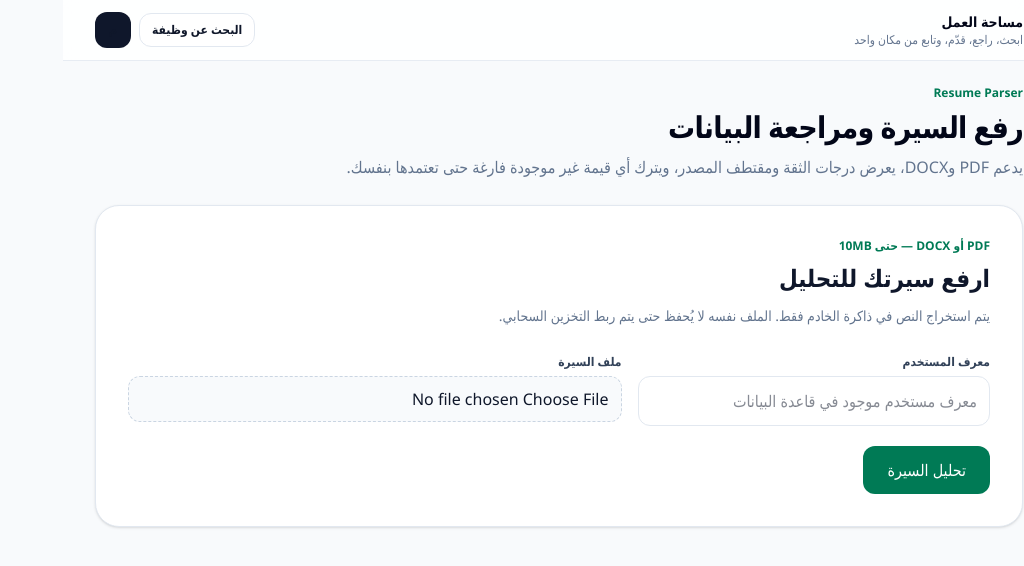
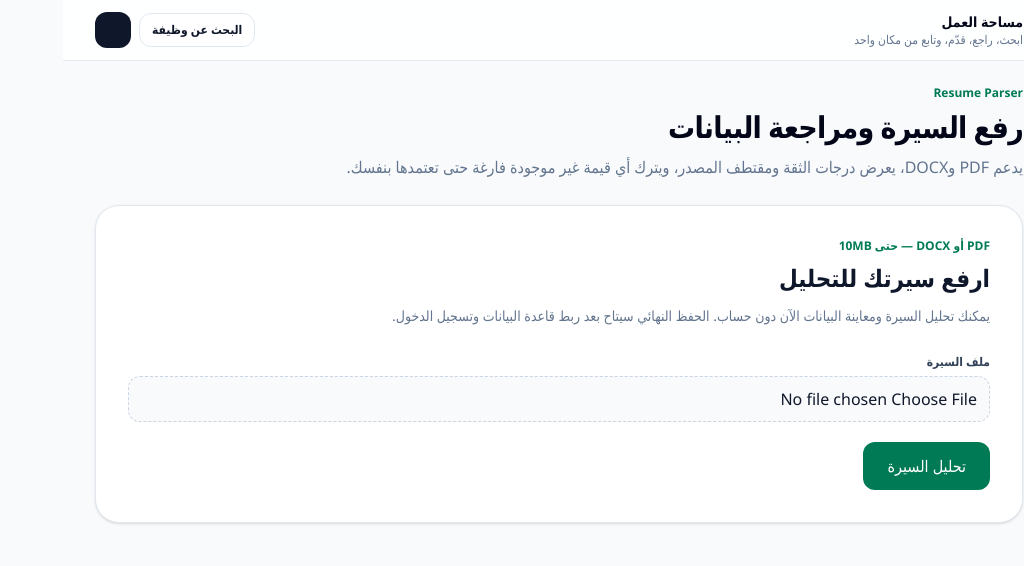
Before and after one commit to Mohammed-3bgarino0-lgtm/job-tracker-platform, a Next.js app in the folder apps/web/: page /resume in a window 1280 px wide. Shown: the top 566 px of the page, without its empty margins (256-1280 px from the left). Built offline with nearby package versions, Linux system fonts and the light colour scheme.

Commit message:
Remove manual user ID from resume analysis flow

```diff
--- a/apps/web/src/components/resume/ResumeWorkflow.tsx
+++ b/apps/web/src/components/resume/ResumeWorkflow.tsx
@@ -5,9 +5,12 @@ import { useState } from 'react';
 import { ResumeReviewForm } from './ResumeReviewForm';
 
 interface ParseResponse {
-  extractionId: string;
+  extractionId: string | null;
   confidenceScore: number;
   data: ParsedResumeData;
+  canApprove: boolean;
+  mode: 'preview' | 'persisted';
+  databaseConfigured: boolean;
   storage: {
     persisted: boolean;
     message: string;
@@ -16,7 +19,6 @@ interface ParseResponse {
 }
 
 export function ResumeWorkflow() {
-  const [userId, setUserId] = useState('');
   const [file, setFile] = useState<File | null>(null);
   const [result, setResult] = useState<ParseResponse | null>(null);
   const [isUploading, setIsUploading] = useState(false);
@@ -24,8 +26,8 @@ export function ResumeWorkflow() {
   const [error, setError] = useState<string | null>(null);
 
   async function uploadResume() {
-    if (!file || !userId.trim()) {
-      setError('اختر ملف السيرة وأدخل معرف المستخدم.');
+    if (!file) {
+      setError('اختر ملف السيرة أولًا.');
       return;
     }
 
@@ -37,7 +39,6 @@ export function ResumeWorkflow() {
     try {
       const formData = new FormData();
       formData.set('file', file);
-      formData.set('userId', userId.trim());
 
       const response = await fetch('/api/resumes/parse', {
         method: 'POST',
@@ -89,25 +90,12 @@ export function ResumeWorkflow() {
               ارفع سيرتك للتحليل
             </h2>
             <p className="mt-2 text-sm leading-7 text-slate-500">
-              يتم استخراج النص في ذاكرة الخادم فقط. الملف نفسه لا يُحفظ
-              حتى يتم ربط التخزين السحابي.
+              يمكنك تحليل السيرة ومعاينة البيانات الآن دون حساب. الحفظ النهائي
+              سيتاح بعد ربط قاعدة البيانات وتسجيل الدخول.
             </p>
           </div>
 
-          <div className="grid gap-4 md:grid-cols-[1fr_1.4fr]">
-            <label>
-              <span className="mb-1.5 block text-xs font-bold text-slate-700">
-                معرف المستخدم
-              </span>
-              <input
-                value={userId}
-                onChange={(event) => setUserId(event.target.value)}
-                placeholder="معرف مستخدم موجود في قاعدة البيانات"
-                className="w-full rounded-xl border border-slate-200 px-3 py-3 text-sm outline-none focus:border-emerald-600 focus:ring-2 focus:ring-emerald-100"
-              />
-            </label>
-
-            <label>
+          <label className="block">
             <span className="mb-1.5 block text-xs font-bold text-slate-700">
               ملف السيرة
             </span>
@@ -120,7 +108,6 @@ export function ResumeWorkflow() {
               className="w-full rounded-xl border border-dashed border-slate-300 bg-slate-50 px-3 py-2.5 text-sm"
             />
           </label>
-          </div>
 
           {error ? (
             <p className="mt-4 rounded-xl bg-rose-50 p-3 text-sm font-bold text-rose-700">
@@ -132,7 +119,7 @@ export function ResumeWorkflow() {
             type="button"
             onClick={uploadResume}
             disabled={isUploading}
-            className="mt-5 rounded-xl bg-emerald-700 px-6 py-3 text-sm font-black text-white transition hover:bg-emerald-800"
+            className="mt-5 rounded-xl bg-emerald-700 px-6 py-3 text-sm font-black text-white transition hover:bg-emerald-800 disabled:cursor-not-allowed disabled:opacity-60"
           >
             {isUploading ? 'جارٍ التحليل...' : 'تحليل السيرة'}
           </button>
@@ -141,9 +128,7 @@ export function ResumeWorkflow() {
         <>
           <div className="rounded-2xl border border-sky-200 bg-sky-50 p-4 text-sm text-sky-900">
             متوسط الثقة في الحقول الموجودة:{' '}
-            <strong>
-              {Math.round(result.confidenceScore * 100)}%
-            </strong>
+            <strong>{Math.round(result.confidenceScore * 100)}%</strong>
             <span className="mt-1 block text-xs text-sky-700">
               {result.storage.message}
             </span>
@@ -151,7 +136,8 @@ export function ResumeWorkflow() {
 
           <ResumeReviewForm
             extractionId={result.extractionId}
-            userId={userId.trim()}
+            userId={null}
+            canApprove={result.canApprove}
             initialData={result.data}
             onConfirmed={() => setIsConfirmed(true)}
           />
```
Lines whose indentation alone changed are shown as unchanged.
